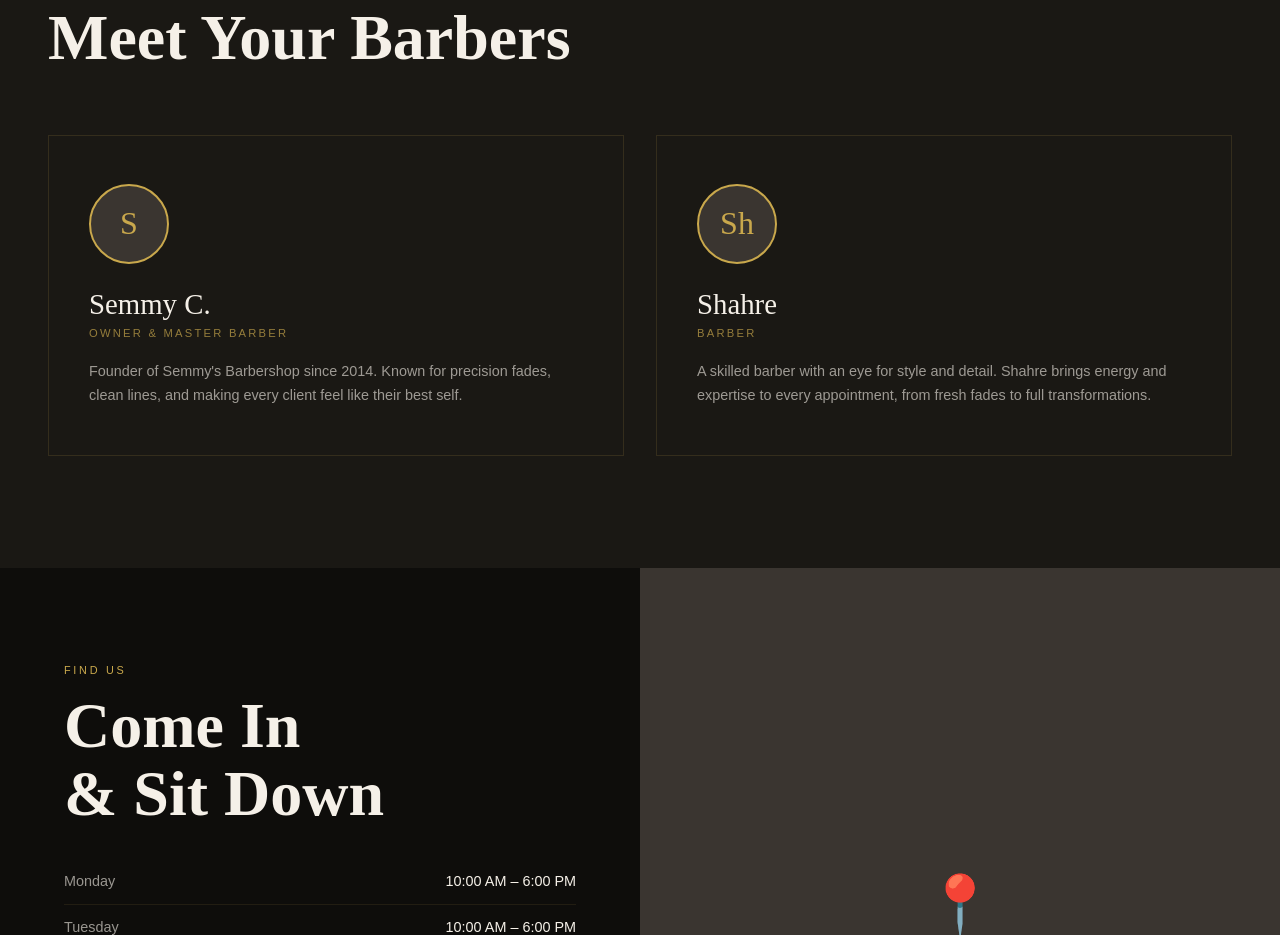
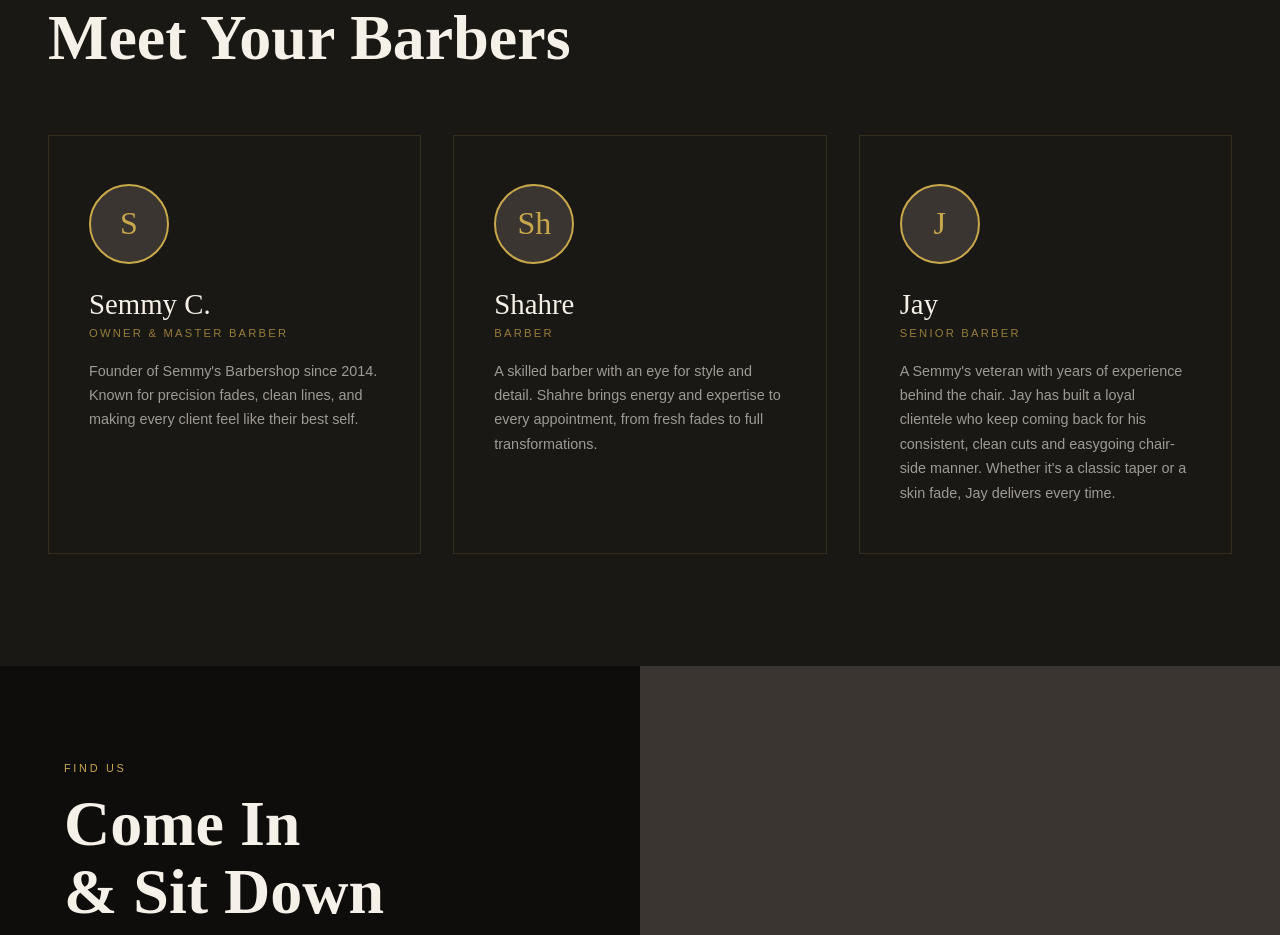
Before and after one commit to tran0427/semmys-barbershop, a plain HTML site: page index.html in a window 1280 px wide. Shown: the part 2920-3855 px from the top of the page. Drawn offline with Linux system fonts and the light colour scheme; a web font is replaced by a local one.

Commit message:
Update index.html

```diff
--- a/index.html
+++ b/index.html
@@ -258,6 +258,12 @@
       <div class="bt">Barber</div>
       <div class="bd">A skilled barber with an eye for style and detail. Shahre brings energy and expertise to every appointment, from fresh fades to full transformations.</div>
     </div>
+    <div class="barber-card reveal" tabindex="0">
+      <div class="bi">J</div>
+      <div class="bn">Jay</div>
+      <div class="bt">Senior Barber</div>
+      <div class="bd">A Semmy's veteran with years of experience behind the chair. Jay has built a loyal clientele who keep coming back for his consistent, clean cuts and easygoing chair-side manner. Whether it's a classic taper or a skin fade, Jay delivers every time.</div>
+    </div>
   </div>
 </div>
 
```
